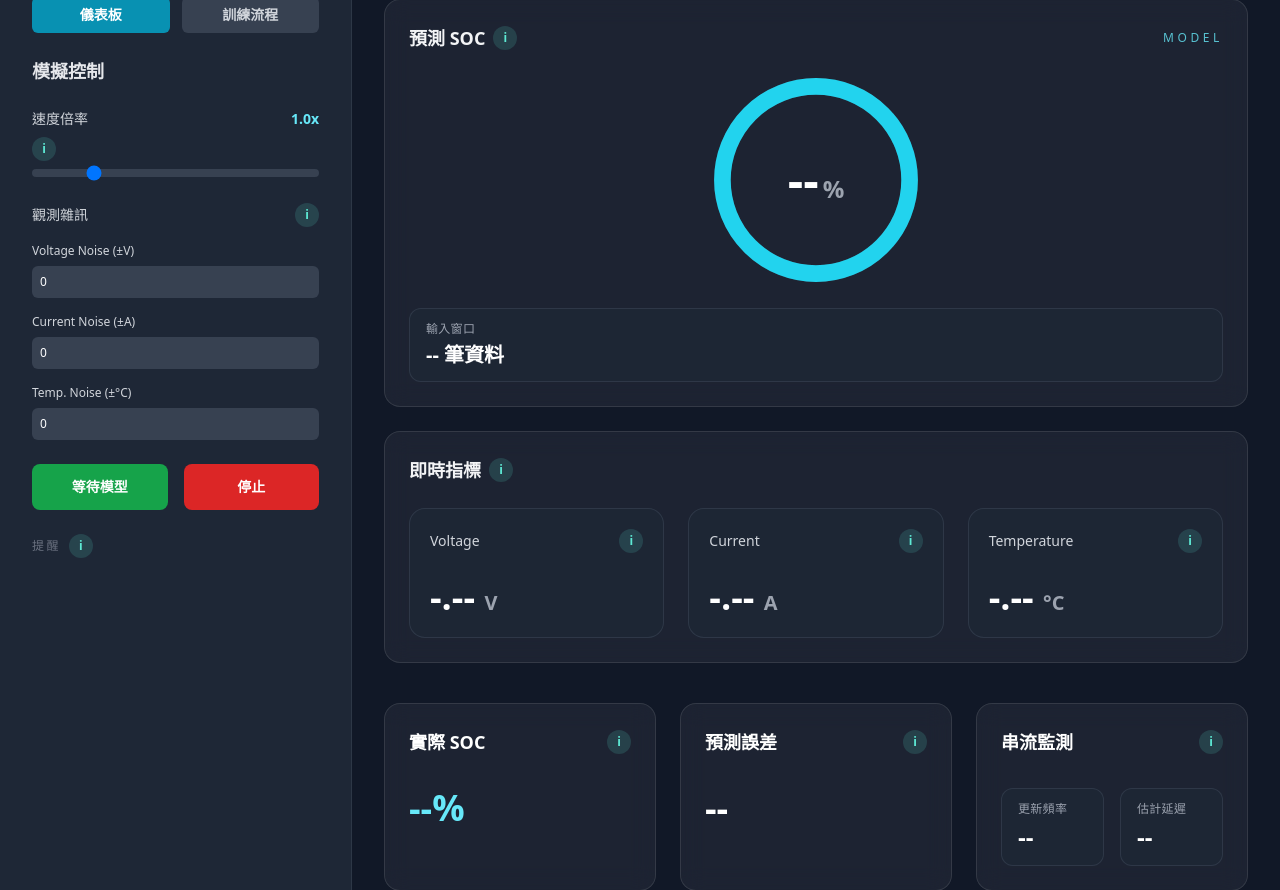
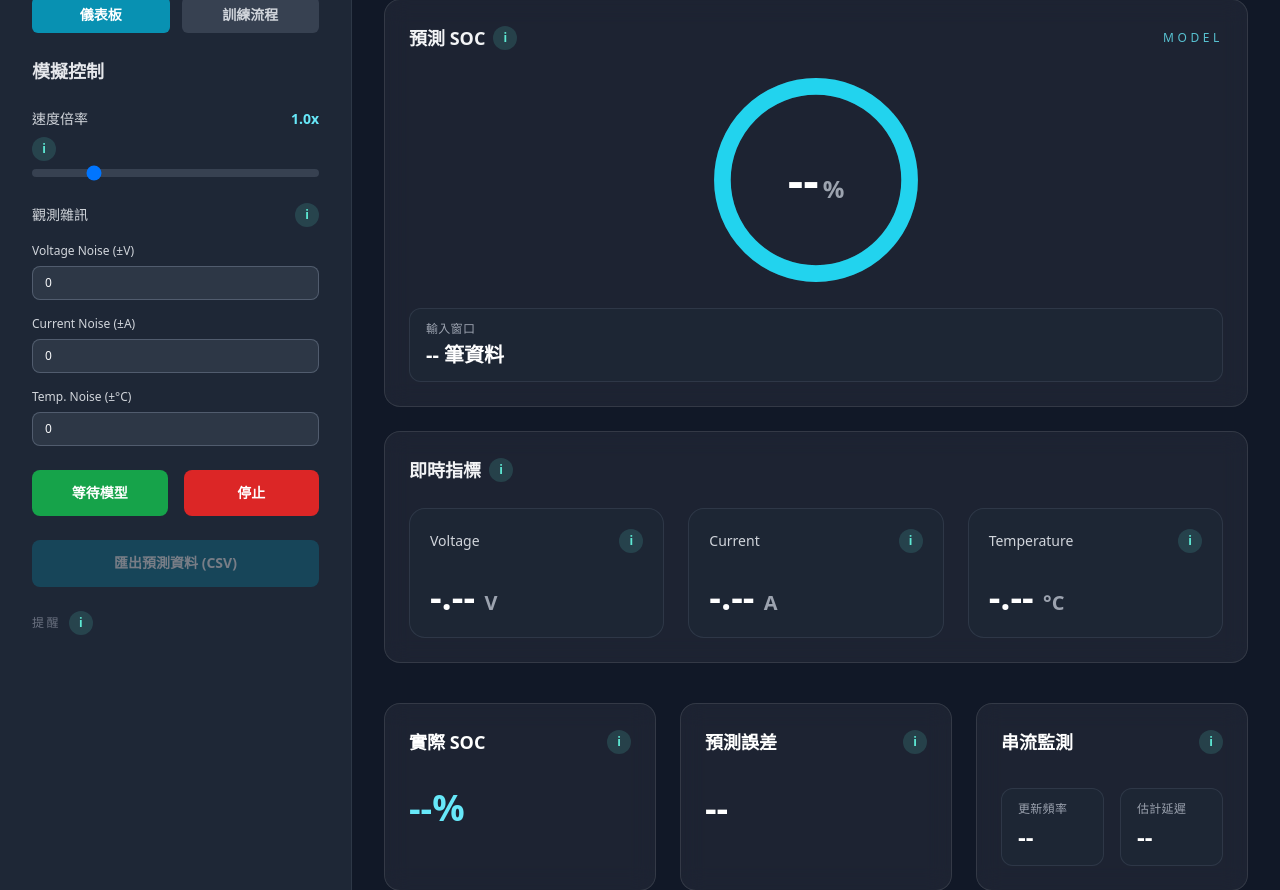
Before and after one commit to GDG-on-campus-NCUE/SOC-Estimation-Dashboard, a Flask app: page / in a window 1280 px wide. Shown: the part 157-1047 px from the top of the page. Run offline with Flask 3, Linux system fonts and the light colour scheme; some libraries are stand-ins or nearby versions; some web fonts are replaced.

Commit message:
調整儀表板提示層級並新增匯出功能

```diff
--- a/static/js/dashboard.js
+++ b/static/js/dashboard.js
@@ -7,9 +7,11 @@ document.addEventListener('DOMContentLoaded', () => {
     // --- 狀態管理 ---
     let modelLoaded = false;
     let activeView = 'dashboard-view';
-    const MAX_CHART_POINTS = 200; // 圖表保留的最大點數
+    const MAX_TRAINING_POINTS = 200; // 訓練圖表最多保留的點數
+    const MAX_VISIBLE_SIMULATION_POINTS = 200; // 模擬圖表單次顯示的最大點數
 
     let simulationUpdateQueue = [];
+    let simulationHistory = [];
     let isRenderLoopRunning = false;
     let lastUpdateClientTS = null;
     let updateFrequencyEMA = null;
@@ -19,6 +21,8 @@ document.addEventListener('DOMContentLoaded', () => {
     const views = document.querySelectorAll('.view');
     const navButtons = document.querySelectorAll('.nav-button');
     const sidebarContent = document.getElementById('sidebar-content');
+    const simulationChartScroll = document.getElementById('simulation-chart-scroll');
+    const simulationChartInner = document.getElementById('simulation-chart-inner');
     const statusBar = {
         light: document.getElementById('status-light'),
         label: document.getElementById('status-label')
@@ -96,6 +100,7 @@ document.addEventListener('DOMContentLoaded', () => {
         ui.updateFrequency = document.getElementById('update-frequency');
         ui.latencyValue = document.getElementById('latency-value');
         ui.windowSizeHint = document.getElementById('window-size-hint');
+        ui.exportCsvBtn = document.getElementById('export-csv-btn');
 
         ui.startSimBtn.addEventListener('click', () => {
             if (!modelLoaded) return;
@@ -114,6 +119,9 @@ document.addEventListener('DOMContentLoaded', () => {
         const paramInputs = [ui.speedSlider, ui.vNoise, ui.cNoise, ui.tNoise];
         paramInputs.forEach(input => input?.addEventListener('input', updateSimulationParams));
         updateSimulationParams();
+
+        ui.exportCsvBtn?.addEventListener('click', exportSimulationData);
+        toggleExportAvailability(simulationHistory.length > 0);
     }
 
     function startTraining() {
@@ -226,10 +234,12 @@ document.addEventListener('DOMContentLoaded', () => {
                 interaction: { mode: 'index', intersect: false }
             }
         });
+        adjustSimulationChartViewport(true);
     }
 
     function resetSimulationView() {
         simulationUpdateQueue = [];
+        simulationHistory = [];
         updateDashboardMetrics(null);
         updatePerformanceIndicators(null, true);
         if (ui.windowSizeHint) {
@@ -240,6 +250,8 @@ document.addEventListener('DOMContentLoaded', () => {
             simulationChart.data.datasets.forEach(dataset => { dataset.data = []; });
             simulationChart.update('none');
         }
+        adjustSimulationChartViewport(true);
+        toggleExportAvailability(false);
     }
 
     // =================================================================================
@@ -269,7 +281,7 @@ document.addEventListener('DOMContentLoaded', () => {
             const actualData = pointsToRender.map(p => p.actual_soc);
             const errorData = pointsToRender.map(p => p.error);
             const voltageData = pointsToRender.map(p => p.v);
-            updateChartData(simulationChart, labels, [predictedData, actualData, errorData, voltageData]);
+            updateChartData(simulationChart, labels, [predictedData, actualData, errorData, voltageData], { keepAll: true });
         }
 
         requestAnimationFrame(renderLoop);
@@ -359,19 +371,85 @@ document.addEventListener('DOMContentLoaded', () => {
         }
     }
 
-    function updateChartData(chart, labels, datasetsData) {
+    function updateChartData(chart, labels, datasetsData, options = {}) {
         if (!chart) return;
+        const { keepAll = false, maxPoints = MAX_TRAINING_POINTS } = options;
         for (let i = 0; i < labels.length; i++) {
             chart.data.labels.push(labels[i]);
             chart.data.datasets.forEach((dataset, idx) => {
                 dataset.data.push(datasetsData[idx][i]);
             });
-            if (chart.data.labels.length > MAX_CHART_POINTS) {
+            if (!keepAll && chart.data.labels.length > maxPoints) {
                 chart.data.labels.shift();
                 chart.data.datasets.forEach(dataset => dataset.data.shift());
             }
         }
         chart.update('quiet');
+        if (chart === simulationChart) {
+            adjustSimulationChartViewport();
+        }
+    }
+
+    function adjustSimulationChartViewport(forceReset = false) {
+        if (!simulationChartInner) return;
+        if (forceReset || !simulationChart || !simulationChart.data) {
+            simulationChartInner.style.width = '100%';
+            if (simulationChartScroll) simulationChartScroll.scrollLeft = 0;
+            if (simulationChart) simulationChart.resize();
+            return;
+        }
+
+        const totalPoints = simulationChart.data.labels.length;
+        if (totalPoints > MAX_VISIBLE_SIMULATION_POINTS) {
+            const widthPercent = (totalPoints / MAX_VISIBLE_SIMULATION_POINTS) * 100;
+            simulationChartInner.style.width = `${widthPercent}%`;
+            if (simulationChartScroll) {
+                simulationChartScroll.scrollLeft = simulationChartScroll.scrollWidth;
+            }
+        } else {
+            simulationChartInner.style.width = '100%';
+            if (simulationChartScroll) simulationChartScroll.scrollLeft = 0;
+        }
+
+        simulationChart.resize();
+    }
+
+    function toggleExportAvailability(isEnabled) {
+        if (!ui.exportCsvBtn) return;
+        ui.exportCsvBtn.disabled = !isEnabled;
+        ui.exportCsvBtn.setAttribute('aria-disabled', String(!isEnabled));
+    }
+
+    function exportSimulationData() {
+        if (!simulationHistory.length) return;
+
+        const headers = ['index', 'predicted_soc', 'actual_soc', 'error', 'voltage', 'current', 'temperature'];
+        const rows = simulationHistory.map(point => [
+            point.index,
+            formatCsvNumber(point.soc),
+            formatCsvNumber(point.actual_soc),
+            formatCsvNumber(point.error),
+            formatCsvNumber(point.v),
+            formatCsvNumber(point.c),
+            formatCsvNumber(point.t)
+        ].join(','));
+
+        const csvContent = [headers.join(','), ...rows].join('\n');
+        const blob = new Blob([csvContent], { type: 'text/csv;charset=utf-8;' });
+        const url = URL.createObjectURL(blob);
+        const downloadLink = document.createElement('a');
+        const timestamp = new Date().toISOString().replace(/[-:]/g, '').replace('T', '_').split('.')[0];
+        downloadLink.href = url;
+        downloadLink.download = `soc_simulation_${timestamp}.csv`;
+        document.body.appendChild(downloadLink);
+        downloadLink.click();
+        document.body.removeChild(downloadLink);
+        URL.revokeObjectURL(url);
+    }
+
+    function formatCsvNumber(value, decimals = 4) {
+        const num = Number(value);
+        return Number.isFinite(num) ? num.toFixed(decimals) : '';
     }
 
     // =================================================================================
@@ -420,25 +498,30 @@ document.addEventListener('DOMContentLoaded', () => {
             ui.stopSimBtn.disabled = false;
         }
         updatePerformanceIndicators(null, true);
+        toggleExportAvailability(false);
         startRenderLoop();
     });
 
     socket.on('simulation_update', (data) => {
         if (data && data.points && data.points.length > 0) {
             simulationUpdateQueue.push(...data.points);
+            simulationHistory.push(...data.points.map(point => ({ ...point })));
             updatePerformanceIndicators(data);
+            toggleExportAvailability(simulationHistory.length > 0);
         }
     });
 
     socket.on('simulation_stopped', () => {
         stopRenderLoop();
         updateSimulationAvailability();
+        toggleExportAvailability(simulationHistory.length > 0);
     });
 
     socket.on('simulation_error', (data) => {
         updateStatus(data.message || '模擬發生錯誤。', 'error');
         stopRenderLoop();
         updateSimulationAvailability();
+        toggleExportAvailability(simulationHistory.length > 0);
     });
 
     // =================================================================================
--- a/templates/index.html
+++ b/templates/index.html
@@ -13,6 +13,15 @@
 
         html {
             font-family: 'Inter', sans-serif;
+        }
+
+        body,
+        main {
+            overflow-x: hidden;
+        }
+
+        #sidebar-content {
+            overflow-x: visible;
         }
 
         .glassmorphism {
@@ -55,6 +64,7 @@
             pointer-events: none;
             transition: opacity 0.2s ease, transform 0.2s ease;
             text-align: left;
+            z-index: 50;
         }
 
         .tooltip-panel::after {
@@ -73,6 +83,42 @@
             opacity: 1;
             transform: translate(-50%, -0.35rem);
             pointer-events: auto;
+        }
+
+        .styled-input {
+            width: 100%;
+            border-radius: 0.5rem;
+            border: 1px solid rgba(148, 163, 184, 0.35);
+            background-color: rgba(55, 65, 81, 0.65);
+            color: #f9fafb;
+            padding: 0.5rem 0.75rem;
+            transition: border-color 0.2s ease, box-shadow 0.2s ease, background-color 0.2s ease;
+        }
+
+        .styled-input:focus {
+            outline: none;
+            border-color: rgba(94, 234, 212, 0.7);
+            box-shadow: 0 0 0 3px rgba(45, 212, 191, 0.25);
+            background-color: rgba(30, 41, 59, 0.85);
+        }
+
+        .styled-input::-webkit-outer-spin-button,
+        .styled-input::-webkit-inner-spin-button {
+            margin: 0;
+        }
+
+        #simulation-chart-scroll {
+            overflow-x: auto;
+            overflow-y: hidden;
+        }
+
+        #simulation-chart-scroll::-webkit-scrollbar {
+            height: 6px;
+        }
+
+        #simulation-chart-scroll::-webkit-scrollbar-thumb {
+            background-color: rgba(148, 163, 184, 0.4);
+            border-radius: 9999px;
         }
     </style>
 </head>
@@ -366,8 +412,12 @@
                         <p>藍色：預測 SOC｜琥珀色：實際 SOC｜紅色：誤差｜淺藍：電壓</p>
                     </div>
                 </div>
-                <div class="flex-1">
-                    <canvas id="simulation-chart"></canvas>
+                <div class="flex-1 overflow-hidden">
+                    <div id="simulation-chart-scroll" class="h-full overflow-x-auto overflow-y-hidden">
+                        <div id="simulation-chart-inner" class="relative h-full min-w-full">
+                            <canvas id="simulation-chart" class="w-full h-full"></canvas>
+                        </div>
+                    </div>
                 </div>
             </div>
         </section>
@@ -387,7 +437,7 @@
                             </div>
                         </div>
                     </div>
-                    <input id="windowSize" type="number" value="5" min="2" class="w-full bg-gray-700 text-white rounded-md p-2" />
+                    <input id="windowSize" type="number" value="5" min="2" class="styled-input text-sm" />
                 </div>
                 <div class="space-y-2">
                     <div class="flex items-center justify-between">
@@ -399,7 +449,7 @@
                             </div>
                         </div>
                     </div>
-                    <input id="hiddenLayers" type="text" value="64, 32" class="w-full bg-gray-700 text-white rounded-md p-2" />
+                    <input id="hiddenLayers" type="text" value="64, 32" class="styled-input text-sm" />
                 </div>
                 <div class="space-y-2">
                     <div class="flex items-center justify-between">
@@ -411,7 +461,7 @@
                             </div>
                         </div>
                     </div>
-                    <input id="learningRate" type="number" step="0.0001" value="0.001" class="w-full bg-gray-700 text-white rounded-md p-2" />
+                    <input id="learningRate" type="number" step="0.0001" value="0.001" class="styled-input text-sm" />
                 </div>
                 <div class="space-y-2">
                     <div class="flex items-center justify-between">
@@ -423,7 +473,7 @@
                             </div>
                         </div>
                     </div>
-                    <input id="epochs" type="number" value="1000" class="w-full bg-gray-700 text-white rounded-md p-2" />
+                    <input id="epochs" type="number" value="1000" class="styled-input text-sm" />
                 </div>
             </div>
             <button id="retrain-btn" class="w-full bg-cyan-600 hover:bg-cyan-700 text-white font-bold py-3 rounded-lg transition-all">重新訓練模型</button>
@@ -460,15 +510,15 @@
                     <div class="space-y-3 mt-1">
                         <div class="space-y-1">
                             <label class="text-xs text-gray-300">Voltage Noise (±V)</label>
-                            <input id="v-noise" type="number" value="0" step="0.01" class="w-full bg-gray-700 text-white text-xs rounded-md p-2" />
+                            <input id="v-noise" type="number" value="0" step="0.01" class="styled-input text-xs" />
                         </div>
                         <div class="space-y-1">
                             <label class="text-xs text-gray-300">Current Noise (±A)</label>
-                            <input id="c-noise" type="number" value="0" step="0.01" class="w-full bg-gray-700 text-white text-xs rounded-md p-2" />
+                            <input id="c-noise" type="number" value="0" step="0.01" class="styled-input text-xs" />
                         </div>
                         <div class="space-y-1">
                             <label class="text-xs text-gray-300">Temp. Noise (±°C)</label>
-                            <input id="t-noise" type="number" value="0" step="0.1" class="w-full bg-gray-700 text-white text-xs rounded-md p-2" />
+                            <input id="t-noise" type="number" value="0" step="0.1" class="styled-input text-xs" />
                         </div>
                     </div>
                 </div>
@@ -477,6 +527,7 @@
                 <button id="start-sim-btn" class="flex-1 bg-green-600 hover:bg-green-700 text-white font-bold py-3 rounded-lg transition-colors">開始模擬</button>
                 <button id="stop-sim-btn" class="flex-1 bg-red-600 hover:bg-red-700 text-white font-bold py-3 rounded-lg transition-colors">停止</button>
             </div>
+            <button id="export-csv-btn" class="w-full bg-cyan-700 hover:bg-cyan-600 text-white font-semibold py-3 rounded-lg transition-colors disabled:opacity-40 disabled:cursor-not-allowed" disabled>匯出預測資料 (CSV)</button>
             <div class="flex items-center gap-2 text-xs text-gray-500">
                 <span class="uppercase tracking-[0.2em]">提醒</span>
                 <div class="relative group inline-flex">
```
